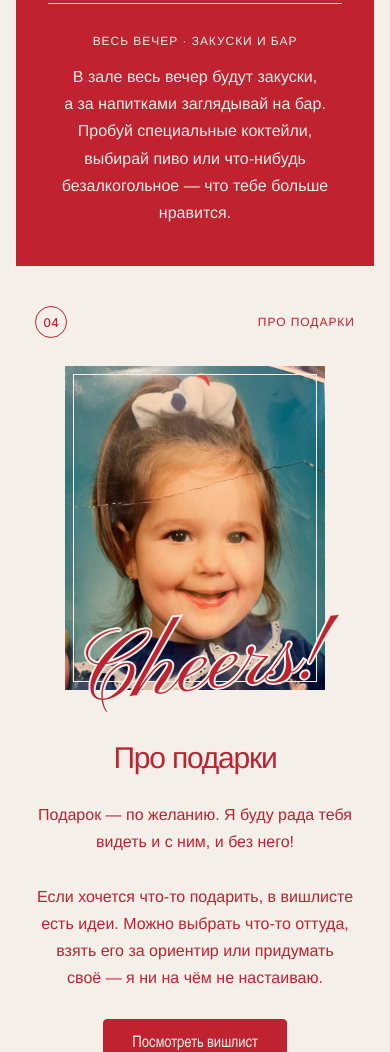
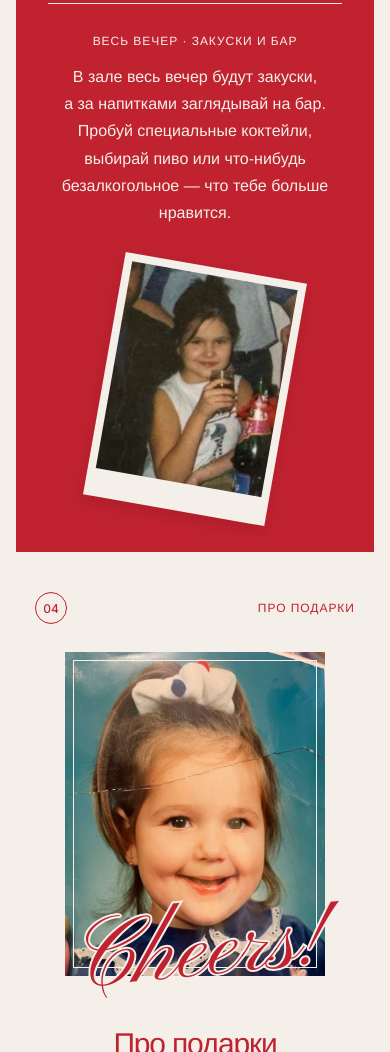
Before and after one commit to wondercarrie/karina-birthday, a plain HTML site: page index.html in a window 390 px wide. Shown: the part 4076-5128 px from the top of the page. Drawn offline with Linux system fonts and the light colour scheme.

Commit message:
Show the toast polaroid on tablet and mobile
It was hidden at 1050px and below because its desktop spot (absolute, in the
bottom-left corner) overlaps the programme text on narrower screens. At
761-1050px it now sits under the last programme slot at full size; on mobile
it is 184px wide like the dinner polaroid. Both keep the 10deg tilt.
Closes BACKLOG item 4.

```diff
--- a/styles.css
+++ b/styles.css
@@ -1116,8 +1116,12 @@ a:focus-visible {
     padding-inline: 5%;
   }
 
+  /* No free corner for the toast polaroid next to the programme text: put it under the last slot. */
   .polaroid--toast {
-    display: none;
+    position: relative;
+    left: auto;
+    bottom: auto;
+    margin-top: var(--space-10);
   }
 }
 
@@ -1160,8 +1164,20 @@ a:focus-visible {
     max-width: 100%;
   }
 
+  /* The toast polaroid goes under the last slot, at the size of the dinner one. */
   .polaroid--toast {
-    display: none;
+    position: relative;
+    left: auto;
+    bottom: auto;
+    width: 11.5rem;
+    height: auto;
+    margin-top: var(--space-10);
+  }
+
+  .toast-photo {
+    width: 100%;
+    height: auto;
+    aspect-ratio: 0.8;
   }
 
   /* Hero */
```
